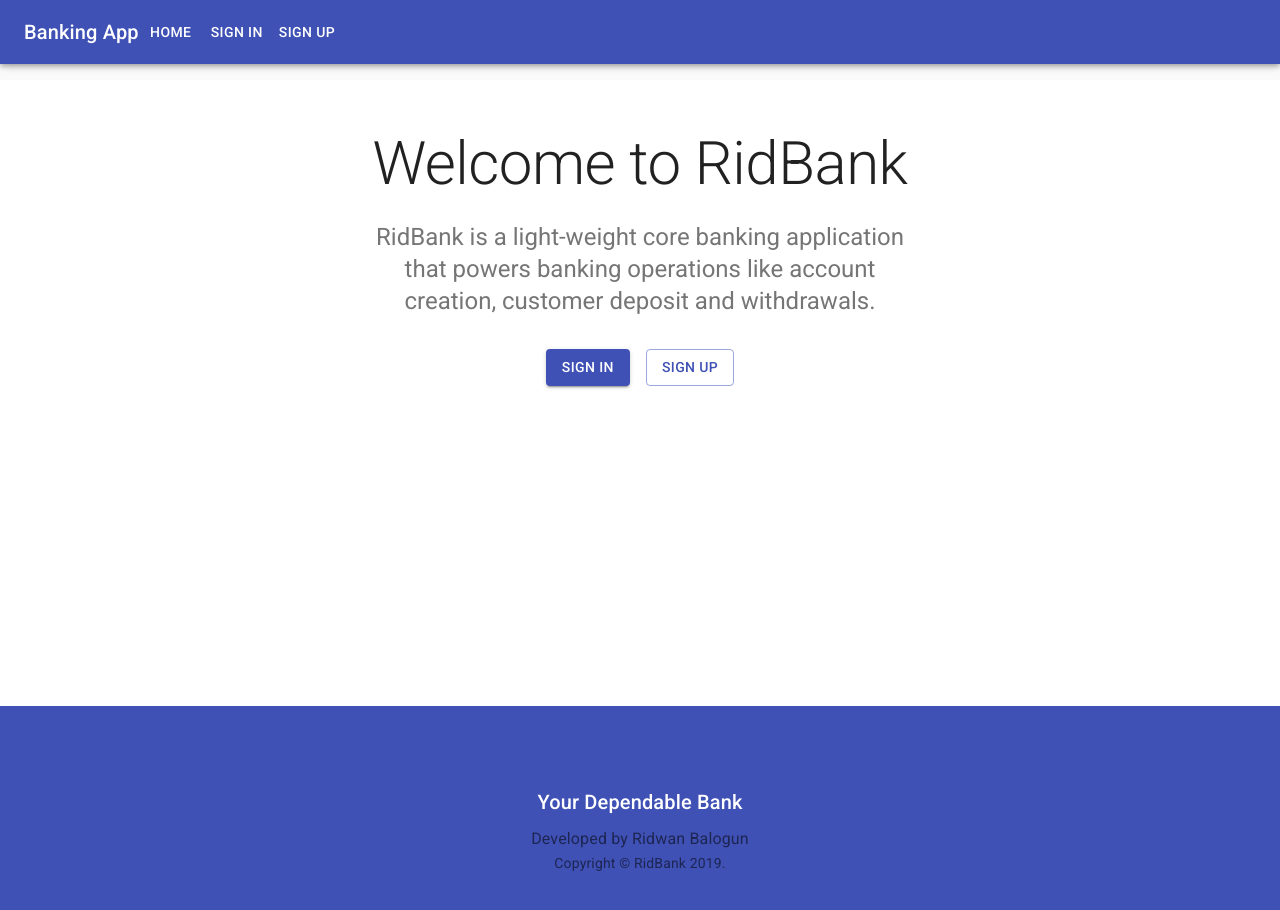
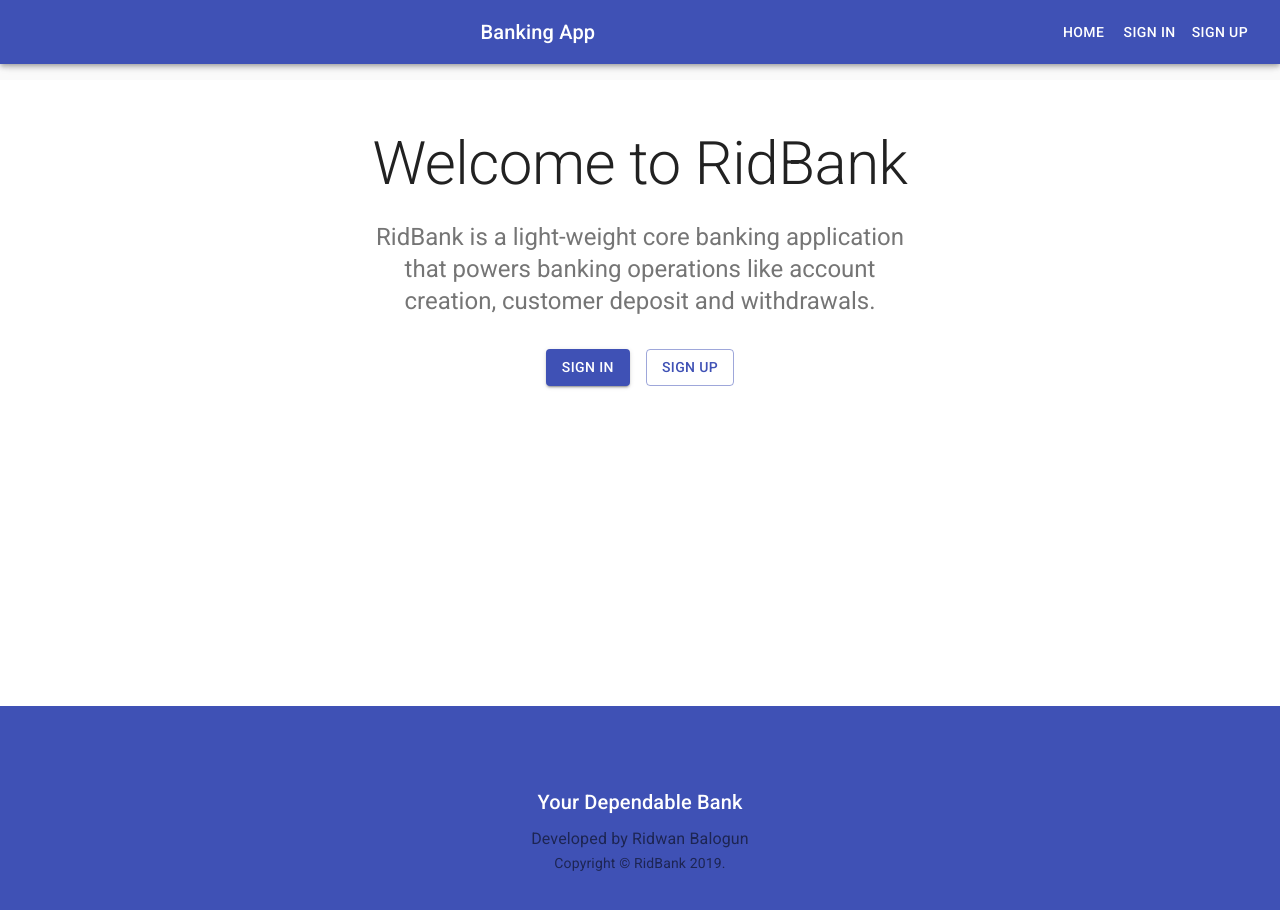
Before and after one commit to ridbay/Banka-React, a React (Create React App) app: page / in a window 1280 px wide. Shown: the top 910 px of the page. Built offline with nearby package versions, Linux system fonts and the light colour scheme.

Commit message:
Working on router

```diff
--- a/src/components/NavBar.js
+++ b/src/components/NavBar.js
@@ -14,9 +14,7 @@ const useStyles = makeStyles(theme => ({
   root: {
     flexGrow: 1,
   },
-  menuButton: {
-    marginRight: theme.spacing(2),
-  },
+
   title: {
     flexGrow: 1,
   },
@@ -27,9 +25,8 @@ const NavBar = () => {
     <div className={classes.root}>
       <AppBar>
         <Toolbar>
-
-          <Typography variant="h6" color="inherit" noWrap>
-            <Link color="inherit" href="/" underline='none'>Banking App</Link>
+          <Typography variant="h6" color="inherit" noWrap className={classes.title}>
+            <Link color="inherit" href="/" underline='none' >Banking App</Link>
           </Typography>
           <Button color='inherit'><Link color="inherit" href="/" underline='none'>Home</Link></Button>
           <Button color='inherit'><Link color="inherit" href="/signin" underline='none'>Sign In</Link></Button>
```
